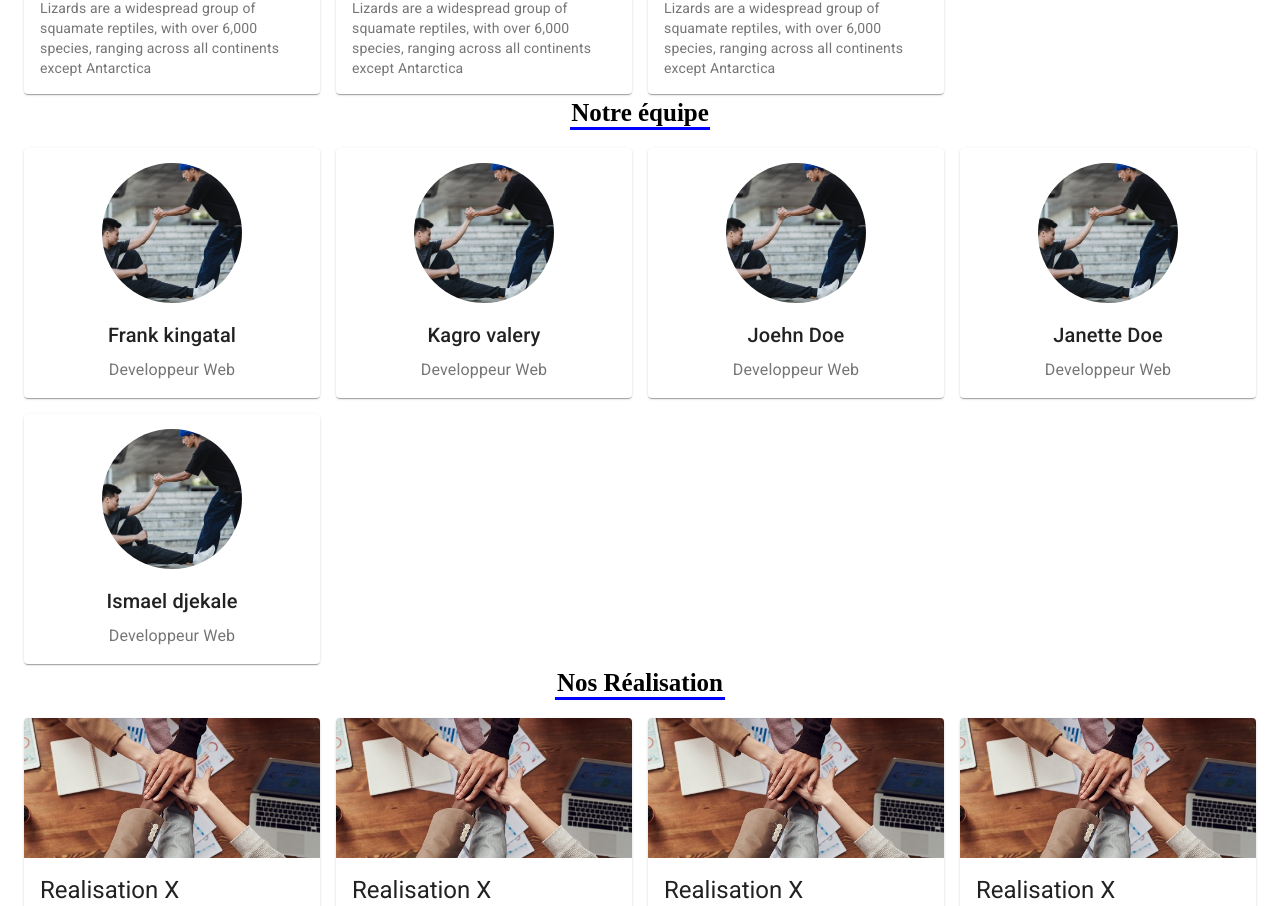
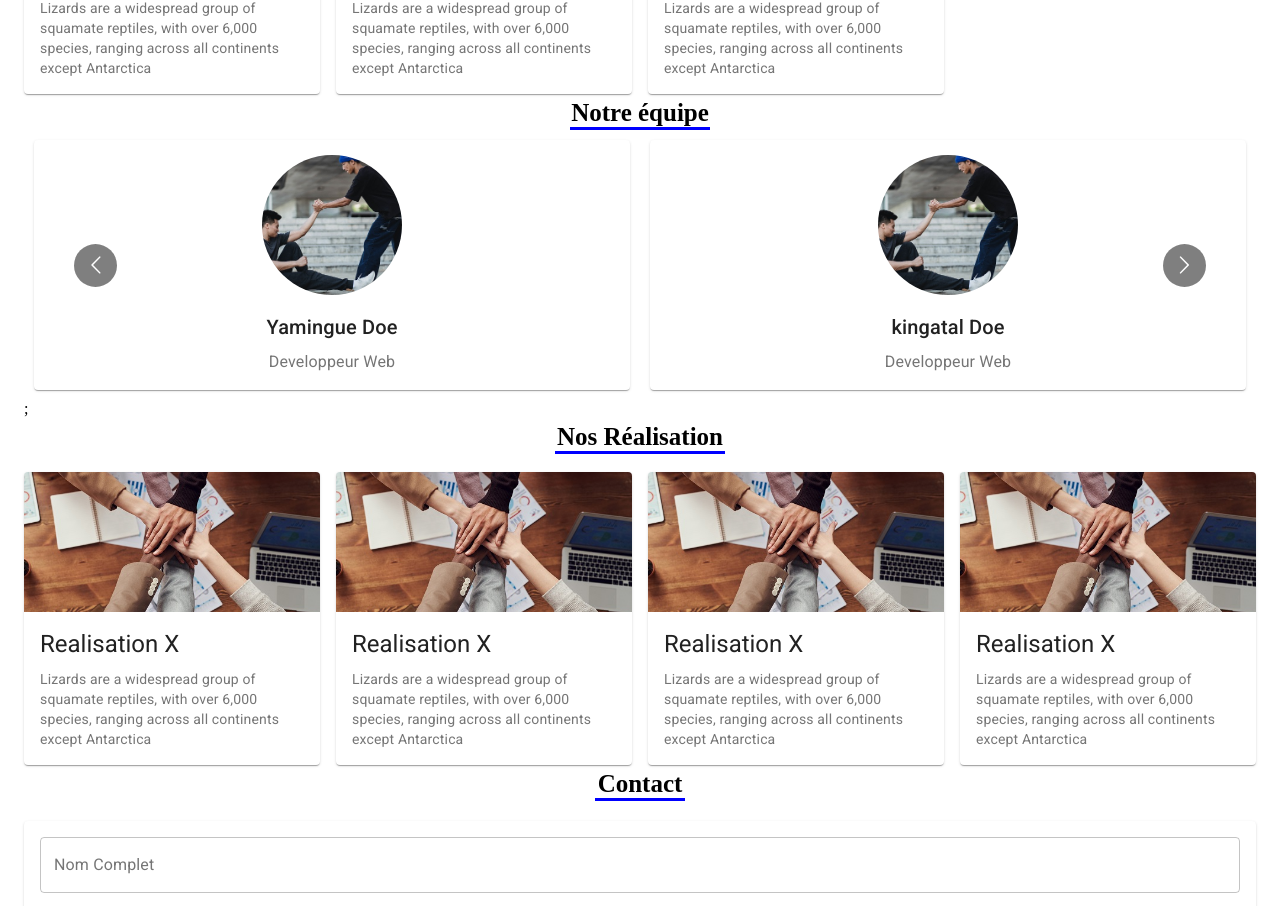
Before and after one commit to Yamingue/humanitaire, a React (Create React App) app: page / in a window 1280 px wide. Shown: the part 920-1826 px from the top of the page. Built offline with nearby package versions, Linux system fonts and the light colour scheme.

Commit message:
ajout du slider

```diff
--- a/package.json
+++ b/package.json
@@ -10,6 +10,7 @@
     "@testing-library/user-event": "^13.5.0",
     "react": "^17.0.2",
     "react-dom": "^17.0.2",
+    "react-multi-carousel": "^2.8.0",
     "react-scripts": "5.0.0",
     "web-vitals": "^2.1.4"
   },
--- a/src/App.js
+++ b/src/App.js
@@ -8,7 +8,28 @@
 import AdhesionForm from "./Component/AdhesionForm";
 import Footer from "./Component/Footer";
 import Realisation from "./Component/Realisation";
+import Carousel from 'react-multi-carousel';
+import 'react-multi-carousel/lib/styles.css';
 
+const responsive = {
+  superLargeDesktop: {
+    // the naming can be any, depends on you.
+    breakpoint: { max: 4000, min: 3000 },
+    items: 5
+  },
+  desktop: {
+    breakpoint: { max: 3000, min: 1024 },
+    items: 3
+  },
+  tablet: {
+    breakpoint: { max: 1024, min: 464 },
+    items: 2
+  },
+  mobile: {
+    breakpoint: { max: 464, min: 0 },
+    items: 1
+  }
+};
 function App() {
   return (
     <>
@@ -71,50 +92,21 @@
           </Grid>
         </Grid>
         <Titre text="Notre équipe" id="equipe" size={140} />
-        <Grid
-          container
-          spacing={2}
-          direction="row"
-          alignItems="center"
-          style={{
-            marginTop: 10
-          }}>
-          <Grid item
-            sm={4}
-            xs={12}
-            md={3}
-          >
-            <PersonCard nom="Frank kingatal" />
-          </Grid>
-          <Grid item
-            sm={4}
-            xs={12}
-            md={3}
-          >
-            <PersonCard nom="Kagro valery" />
-          </Grid>
-          <Grid item
-            sm={4}
-            xs={12}
-            md={3}
-          >
-            <PersonCard nom="Joehn Doe" />
-          </Grid>
-          <Grid item
-            sm={4}
-            xs={12}
-            md={3}
-          >
-            <PersonCard nom="Janette Doe" />
-          </Grid>
-          <Grid item
-            sm={4}
-            xs={12}
-            md={3}
-          >
-            <PersonCard nom="Ismael djekale" />
-          </Grid>
-        </Grid>
+        <Carousel
+          swipeable={true}
+          draggable={true}
+          responsive={responsive}
+          ssr={true} // means to render carousel on server-side.
+          infinite={true}
+          autoPlay={true}
+          keyBoardControl={true}
+        >
+          <PersonCard nom="Kagro Doe" />
+          <PersonCard nom="Yamingue Doe" />
+          <PersonCard nom="kingatal Doe" />
+          <PersonCard nom="Joehn Doe" />
+          <PersonCard nom="valdo Doe" />
+        </Carousel>;
         <Titre text="Nos Réalisation" size={170} id='realisation' />
         <Grid
           container
--- a/src/Component/Footer.js
+++ b/src/Component/Footer.js
@@ -60,10 +60,10 @@
                                     <Icon>facebook</Icon>
                                 </IconButton>
                                 <IconButton aria-label="delete" color='inherit'>
-                                    <Instagram color='wite' />
+                                    <Instagram color='inherit' />
                                 </IconButton>
                                 <IconButton aria-label="delete" color='inherit'>
-                                    <Twitter color='wite' />
+                                    <Twitter color='inherit' />
                                 </IconButton>
 
                             </Grid>
--- a/src/Component/PersonCard.js
+++ b/src/Component/PersonCard.js
@@ -9,7 +9,8 @@
 
 const useStyles = makeStyles({
   root: {
-      paddingTop:15
+      paddingTop:15,
+      margin:10
   },
   media: {
     height: 140,
```
Also changed, not shown: 1 other file (tests, documents, lock files or other folders).
